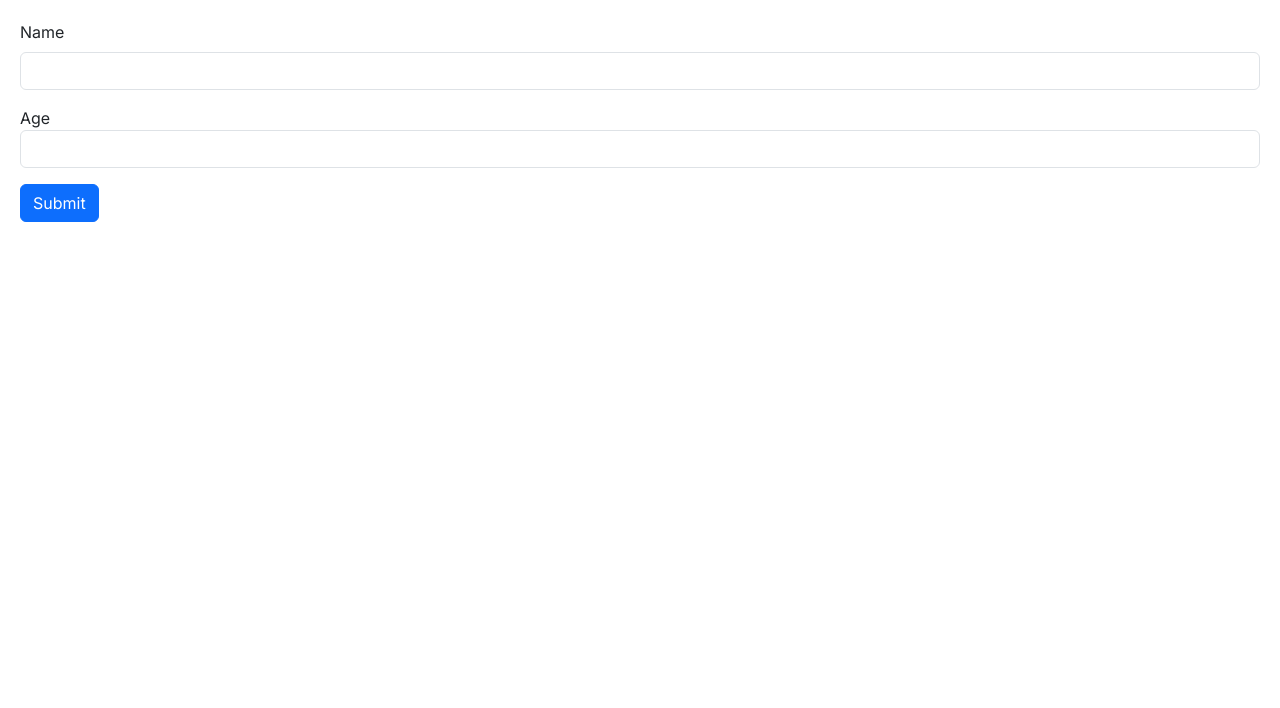
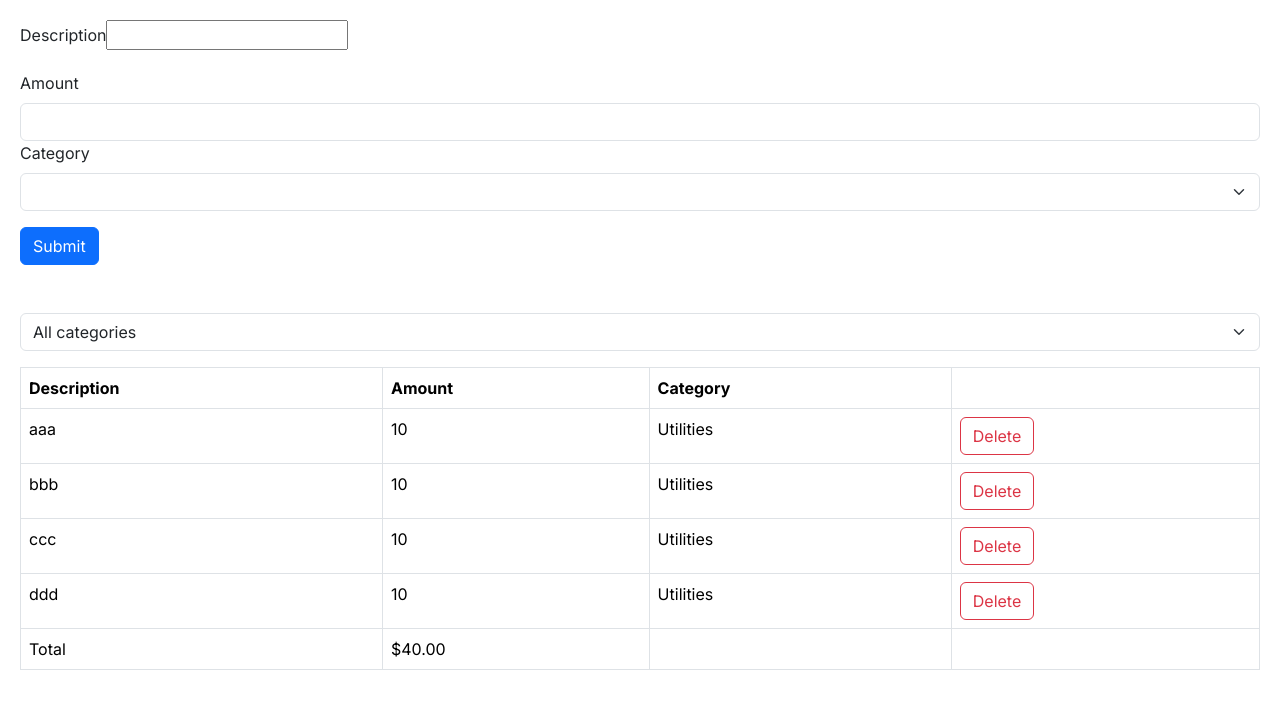
Before and after one commit to AirLShuan/earlchoate-site, a Next.js app: page / in a window 1280 px wide. Shown: the top 708 px of the page. Built offline with nearby package versions, Linux system fonts and the light colour scheme.

Commit message:
<Learning>(<Started Building Forms React>): Added the next 9 chapters however, there's 2 left, but I'm too tired to continue for today.

```diff
--- a/package.json
+++ b/package.json
@@ -9,6 +9,7 @@
     "lint": "next lint"
   },
   "dependencies": {
+    "@hookform/resolvers": "^3.6.0",
     "bootstrap": "^5.3.3",
     "immer": "^10.1.1",
     "next": "14.2.3",
@@ -16,7 +17,8 @@
     "react-dom": "^18",
     "react-hook-form": "^7.51.5",
     "react-icons": "^5.2.1",
-    "styled-components": "^6.1.11"
+    "styled-components": "^6.1.11",
+    "zod": "^3.23.8"
   },
   "devDependencies": {
     "@types/node": "^20",
--- a/src/app/components/Form.tsx
+++ b/src/app/components/Form.tsx
@@ -1,46 +1,56 @@
-import { FormEvent, useState } from "react";
+import { FieldValues, useForm } from "react-hook-form";
+import { z } from "zod";
+import { zodResolver } from "@hookform/resolvers/zod";
+
+const schema = z.object({
+  name: z.string().min(3, {message: 'Name must be at least 3 characters.'}),
+  age: z
+    .number({ invalid_type_error: 'Age field is required.'})
+    .min(18, { message: 'Age must be at least 18.'}),
+});
+
+type FormData = z.infer<typeof schema>
 
 const Form = () => {
-  const [person, setPerson] = useState({
-    name: '',
-    age: '',
-  });
-  const handleSubmit =(event: FormEvent) => {
-    event.preventDefault();
-    console.log(person);
-  }
+  const {
+    register,
+    handleSubmit,
+    formState: { errors, isValid },
+  } = useForm<FormData>({ resolver: zodResolver(schema) });
+
+  const onSubmit = (data: FieldValues) => console.log(data);
 
   return (
-    <form onSubmit={(handleSubmit)}>
+    <form onSubmit={(handleSubmit(onSubmit))}>
       <div className="mb-3">
         <label htmlFor="name" className="form-label">
             Name
         </label>
         <input
-          onChange={(event) =>
-            setPerson({ ...person, name: event.target.value })
-          }
-          value = {person.name}
+          { ...register('name') }
           id="name"
           type="text"
           className="form-control"
         />
+        { errors.name && (
+          <p className="text-danger">{errors.name.message}</p>
+        )}
       </div>
       <div className="mb-3">
         <label htmlFor="age" className="form">
             Age
         </label>
         <input
-          value = {person.age}
-          onChange={(event) =>
-            setPerson({ ...person, age: parseInt(event.target.value)})
-          }
+          { ...register('age', { valueAsNumber: true }) }
           id="age"
           type="number"
           className="form-control"
         />
+        { errors.age && (
+          <p className="text-danger">{errors.age.message}</p>
+        )}
       </div>
-      <button className="btn btn-primary" type="submit">Submit</button>
+      <button disabled={!isValid} className="btn btn-primary" type="submit">Submit</button>
     </form>
   )
 }
--- /dev/null
+++ b/src/app/expense-tracker/components/ExpenseFilter.tsx
@@ -0,0 +1,16 @@
+import { categories } from "@/app/page";
+
+interface Props {
+  onSelectCategory: (category: string) => void;
+}
+
+const ExpenseFilter = ({ onSelectCategory }: Props) => {
+  return (
+    <select className="form-select" onChange={(event) => onSelectCategory(event.target.value)}>
+      <option value="">All categories</option>
+      {categories.map(category => <option key={category} value={category}>{category}</option>)}
+    </select>
+  )
+}
+
+export default ExpenseFilter
--- /dev/null
+++ b/src/app/expense-tracker/components/ExpenseForm.tsx
@@ -0,0 +1,26 @@
+import { categories } from "@/app/page";
+
+const ExpenseForm = () => {
+  return (
+    <form>
+      <div className="mb-3">
+        <label htmlFor="description" className="form-label">Description</label>
+        <input id="description" type="text" className="from-control" />
+      </div>
+      <div className="mv-3">
+        <label htmlFor="amount" className="form-label">Amount</label>
+        <input id="amount" type="number" className="form-control" />
+      </div>
+      <div className="mb-3">
+        <label htmlFor="category" className="form-label">Category</label>
+        <select id="category" className="form-select">
+          <option value=""></option>
+          {categories.map(category => <option key={category} value={category}>{category}</option>)}
+        </select>
+      </div>
+      <button className="btn btn-primary">Submit</button>
+    </form>
+  )
+}
+
+export default ExpenseForm
--- /dev/null
+++ b/src/app/expense-tracker/components/ExpenseList.tsx
@@ -0,0 +1,55 @@
+
+interface Expense {
+    id: number;
+    description: string;
+    amount: number;
+    category: string;
+}
+
+interface Props {
+    expenses: Expense[];
+    onDelete: (id: number) => void;
+}
+
+const ExpenseList = ({ expenses, onDelete }: Props) => {
+    if (expenses.length === 0)
+      return null;
+
+  return (
+   <table className="table table-bordered">
+    <thead>
+        <tr>
+            <th>Description</th>
+            <th>Amount</th>
+            <th>Category</th>
+            <th></th>
+        </tr>
+    </thead>
+    <tbody>
+      {expenses.map(expense => <tr key={expense.id}>
+        <td>{expense.description}</td>
+        <td>{expense.amount}</td>
+        <td>{expense.category}</td>
+        <td>
+            <button
+              className="btn btn-outline-danger"
+              onClick={() => onDelete(expense.id)}
+            >
+              Delete
+            </button>
+        </td>
+      </tr>)}
+    </tbody>
+    <tfoot>
+      <tr>
+        <td>Total</td>
+        <td>${expenses.reduce((acc, expense) => expense.amount + acc, 0).toFixed(2)}</td>
+        <td></td>
+        <td></td>
+      </tr>
+    </tfoot>
+   </table>
+  )
+}
+
+export default ExpenseList
--- a/src/app/page.tsx
+++ b/src/app/page.tsx
@@ -1,22 +1,39 @@
 'use client'
 
 import { useState } from "react";
-import Alert from "./components/Alert";
-import Button from "./components/Button";
-import ListGroup from "./components/ListGroup";
-import { BsCalendarFill } from "react-icons/bs";
-import Like from "./components/Like";
-import NavBar from "./components/NavBar";
-import Cart from "./components/Cart";
-import ExpandableText from "./components/ExpandableText";
-import Form from "./components/Form";
+import ExpenseList from "./expense-tracker/components/ExpenseList";
+import ExpenseFilter from "./expense-tracker/components/ExpenseFilter";
+import ExpenseForm from "./expense-tracker/components/ExpenseForm";
+
+export const categories = ['Groceries', 'Utilities', 'Entertainment'];
 
 export default function Page() {
+  const [selectedCategory, setSelectedCategory] = useState('');
+  const [expenses, setExpenses] = useState([
+    { id: 1, description: 'aaa', amount: 10, category: 'Utilities' },
+    { id: 2, description: 'bbb', amount: 10, category: 'Utilities' },
+    { id: 3, description: 'ccc', amount: 10, category: 'Utilities' },
+    { id: 4, description: 'ddd', amount: 10, category: 'Utilities' }
+  ]);
 
+  const visibleExpenses = selectedCategory
+    ? expenses.filter(e => e.category === selectedCategory)
+    : expenses;
 
   return (
     <div>
-      <Form></Form>
+      <div className="mb-5">
+        <ExpenseForm>
+        </ExpenseForm>
+      </div>
+      <div className="mb-3">
+        <ExpenseFilter
+          onSelectCategory={category => setSelectedCategory(category)}>
+        </ExpenseFilter>
+      </div>
+      <ExpenseList
+        expenses={visibleExpenses}
+        onDelete={(id) => setExpenses(expenses.filter(e => e.id !== id))}></ExpenseList>
     </div>
   );
 }
```
Also changed, not shown: 1 other file (tests, documents, lock files or other folders).
